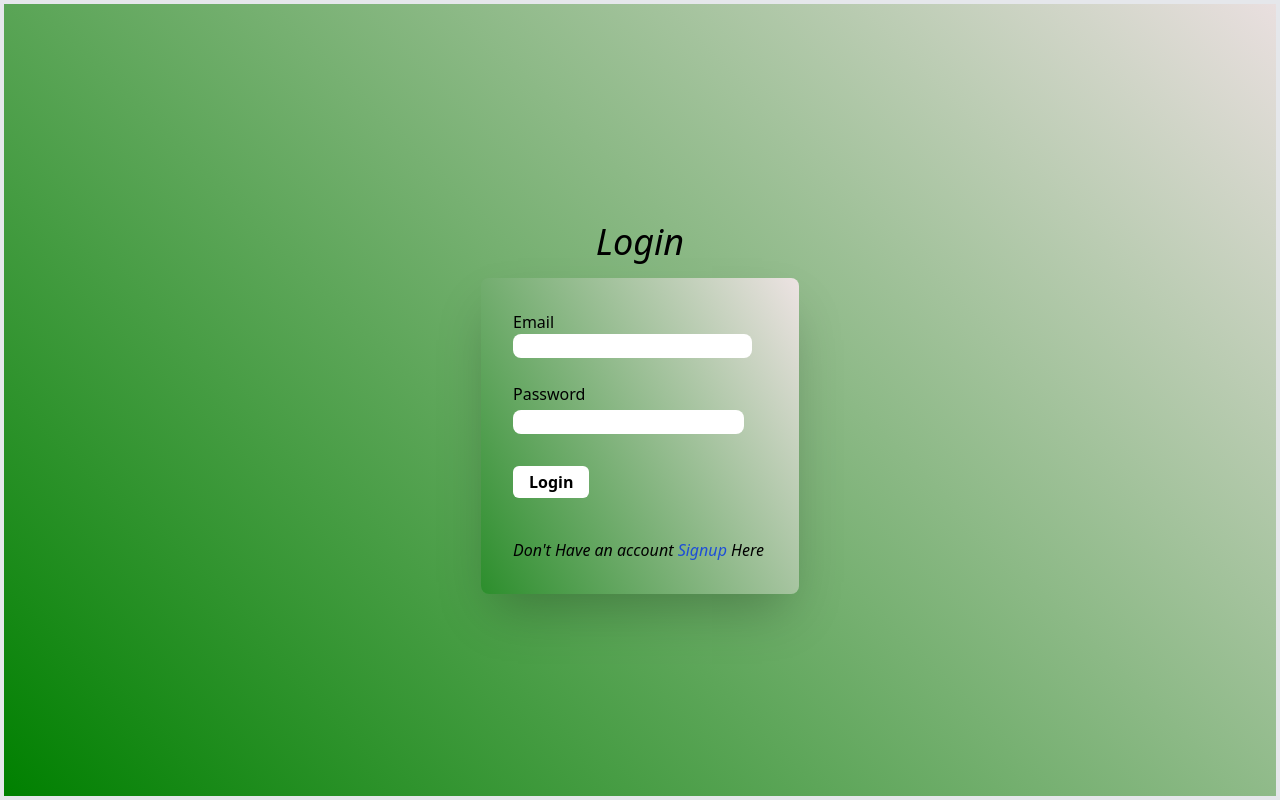
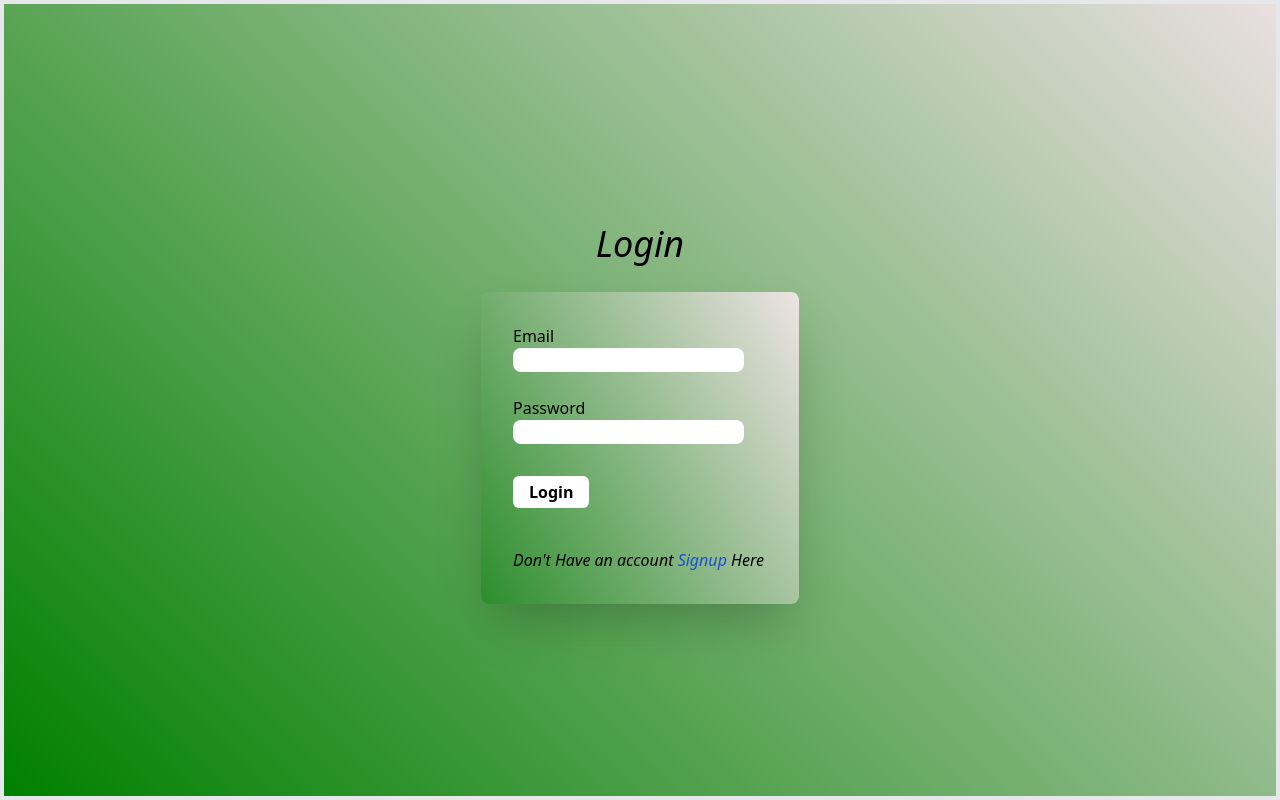
Before and after one commit to SUBHIN-TM/Social-Stream-Front-End, a React (Vite) app: page /login in a window 1280 px wide. Built offline with nearby package versions, Linux system fonts and the light colour scheme.

Commit message:
form alighnment 2  done

```diff
--- a/src/components/Login.jsx
+++ b/src/components/Login.jsx
@@ -61,18 +61,18 @@ function Login() {
 
   return (
     <div className="LOGIN border-4 bg-slate-300 h-screen w-screen flex flex-col justify-center items-center ">
-      <h1 className="logHeadingp-4 my-4 text-4xl italic  ">Login</h1>
+      <h1 className="logHeadingp-4 my-7 text-4xl italic   ">Login</h1>
       <div className="LOGINBOX   rounded-lg p-8  flex shadow-2xl w-10/12 sm:w-6/12 md:w-6/12 lg:w-3/12 ">
         <form onSubmit={handleSubmit} className="" action="">
-          <label className="mr-9 " htmlFor="userName">
+          <label className="mr-10 " htmlFor="userName">
             Email
           </label>
-          <input className="rounded-lg mb-6 pl-2 text-gray-500 hover:border-gray-500" type="text" name="name" id="name" value={name} onChange={(e)=> onChangeFunction(e)} />
+          <input className="rounded-lg mb-6  text-gray-500 hover:border-gray-500" type="text" name="name" id="name" value={name} onChange={(e)=> onChangeFunction(e)} />
           <br />
-          <label className="mr-10" htmlFor="password">
+          <label className=" mr-3" htmlFor="password">
             Password
           </label>
-          <input className="rounded-lg mt-1 mb-8   text-gray-500 hover:border-gray-500" type="password" name="password" id="password" value={password} onChange={(e)=> onChangeFunction(e)} />
+          <input className="rounded-lg  mb-8   text-gray-500 hover:border-gray-500" type="password" name="password" id="password" value={password} onChange={(e)=> onChangeFunction(e)} />
           <br />
           <button type="submit" className="p-1 bg-white font-semibold rounded-md px-4  hover:bg-slate-700 hover:text-white">Login</button>
           <p className="mt-10 italic">Don't Have an account <span className="text-blue-700"><Link to='/signup'>Signup</Link></span> Here</p>
```
